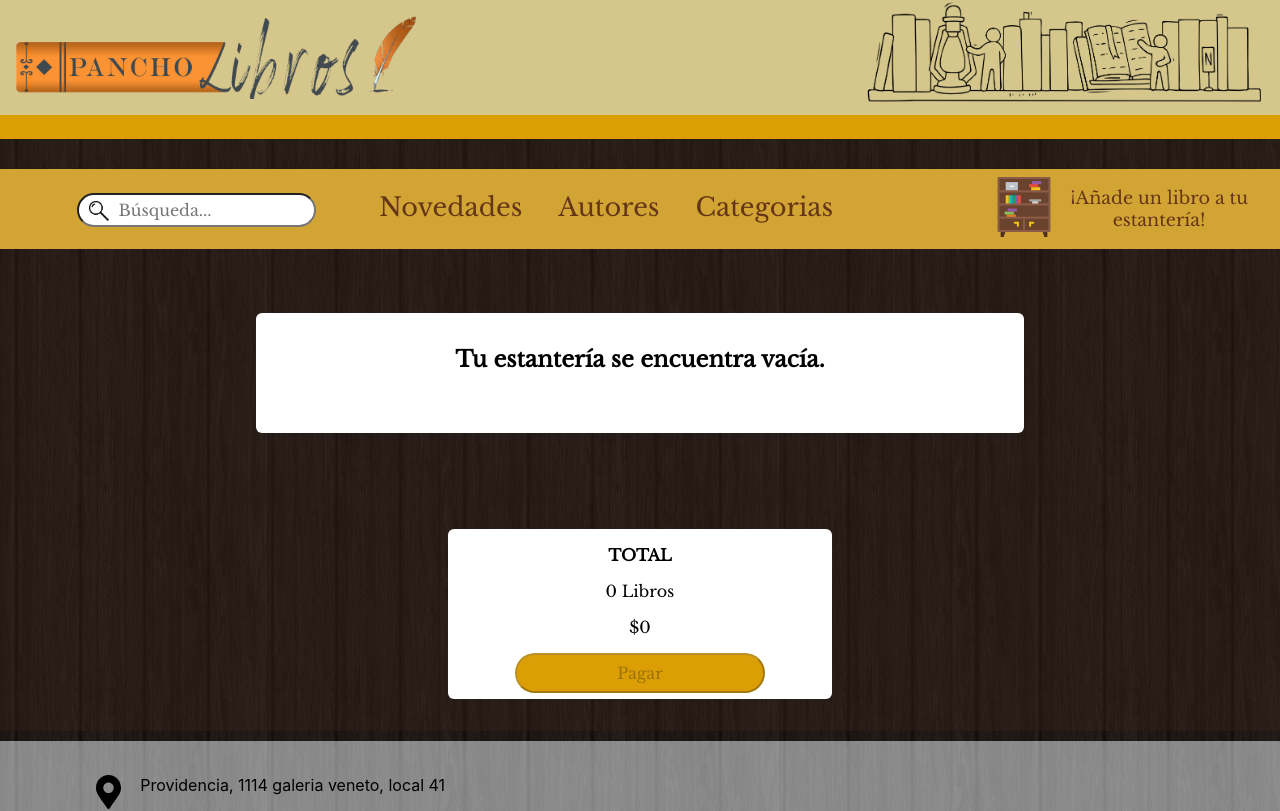
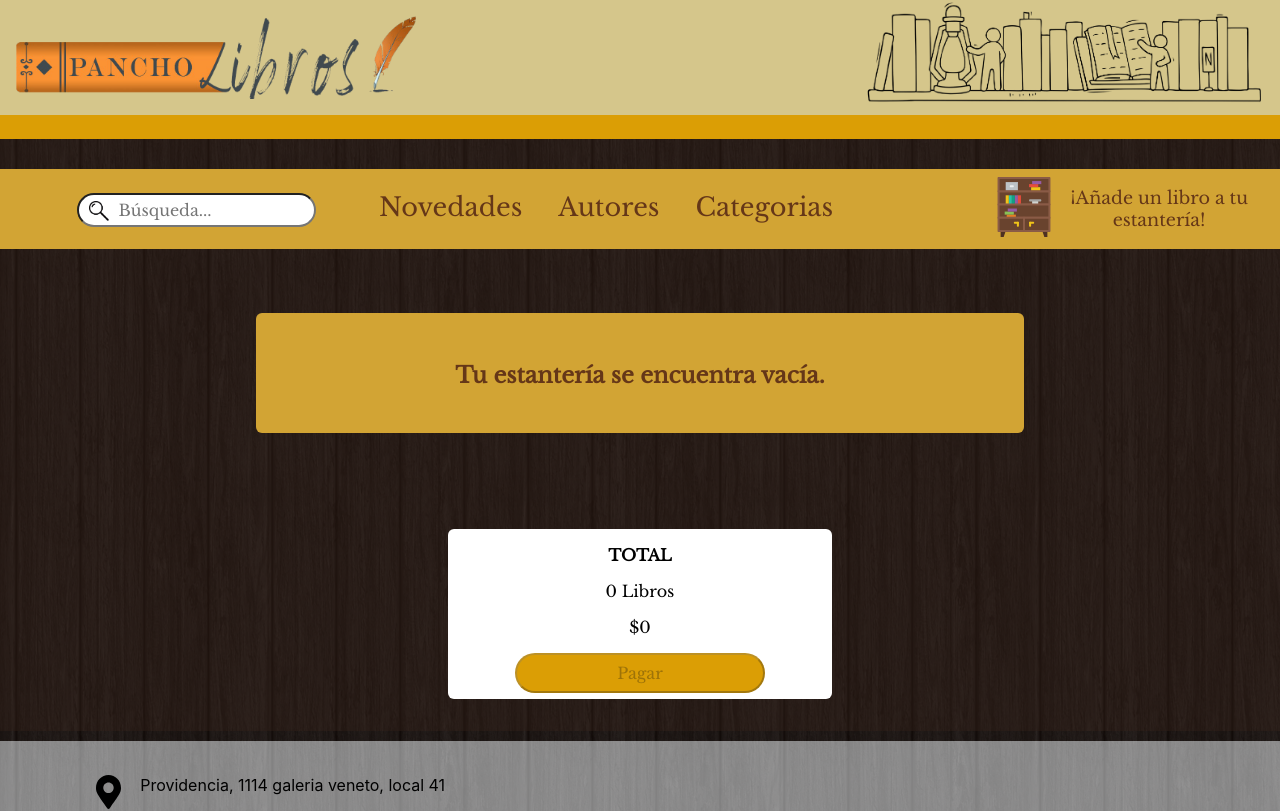
Before and after one commit to Frust135/webpage-PanchoLibros, a React (Create React App) app in the folder frontend/: page /estanteria in a window 1280 px wide. Shown: the top 811 px of the page. Built offline with nearby package versions, Linux system fonts and the light colour scheme.

Commit message:
Cambio en el diseño de la Estantería cuando se encuentra vacía

```diff
--- a/frontend/src/components/ContainerCarrito/ContainerLibro.js
+++ b/frontend/src/components/ContainerCarrito/ContainerLibro.js
@@ -1,16 +1,9 @@
 import React from 'react';
 import exit from '../../assets/Body/exit.svg';
 import './ContainerLibro.css';
-import {useDispatch} from 'react-redux';
-import {removeFromCart} from '../../actions/cartActions';
 
 const ContainerLibro = (props) =>{
 
-    const dispatch = useDispatch()
-    const removeBookHandler = (id) =>{
-        dispatch(removeFromCart(id));
-        console.log(props.isbn);
-    }
     return(
         <div className="ContainerLibro">
             <div className="ContainerLibro-libro">
--- a/frontend/src/screens/BuyScreen/BuyScreen.css
+++ b/frontend/src/screens/BuyScreen/BuyScreen.css
@@ -10,17 +10,17 @@
 .estanteria-vacia{
     width: 60%;
     margin: 0 auto;
-    color:black;
+    color:#653718;
     font-family: 'Libre Baskerville', serif;
     font-weight: bold;
     font-size: 1.4rem;
-    background-color: white;
+    background-color: #D2A434;
     height: 120px;
     border-radius: 6px;
     margin-top: 4rem;
     margin-bottom: 6rem;
 }
 .estanteria-vacia p{
-    padding-top: 2rem;
+    padding-top: 3rem;
     text-align: center;
 }
```
